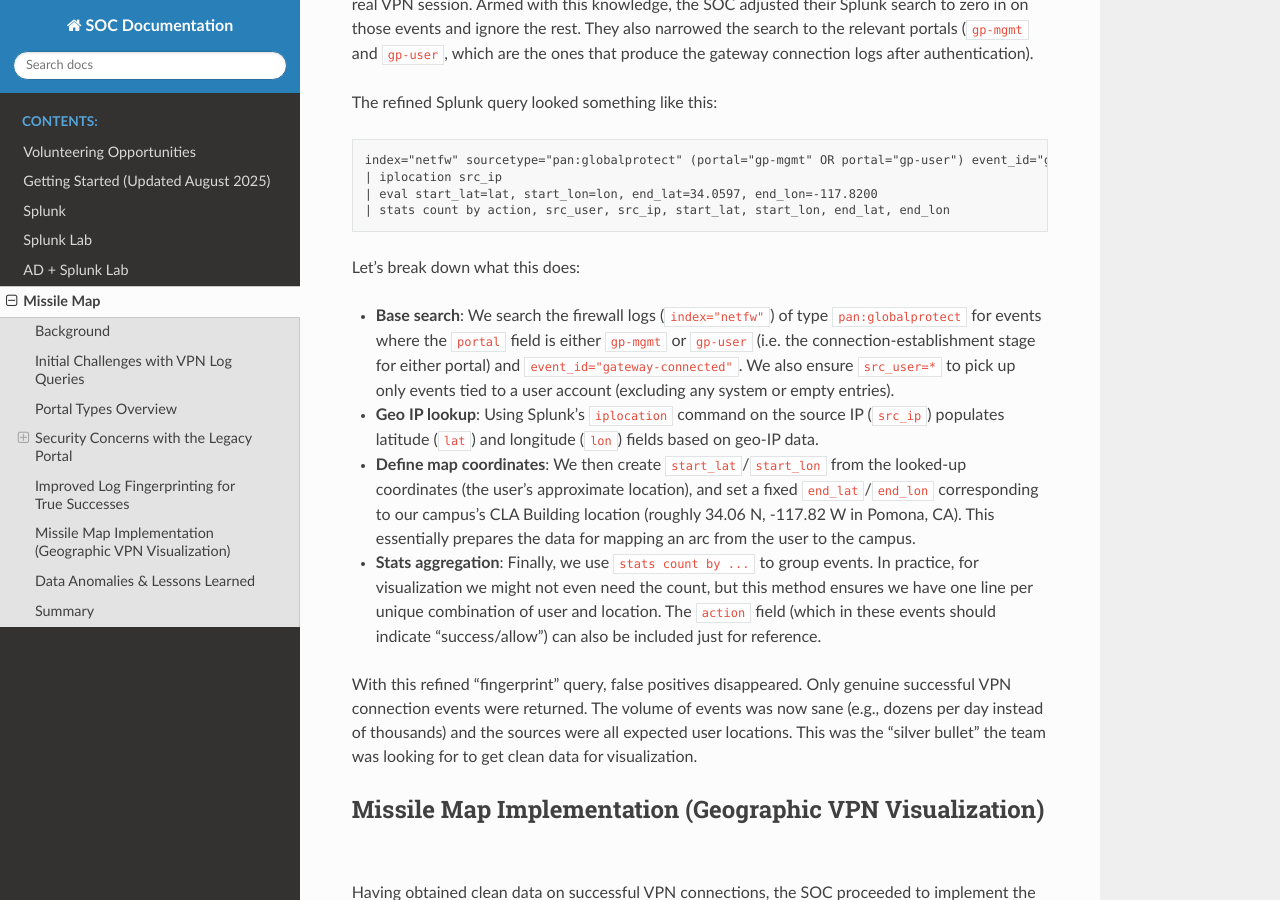
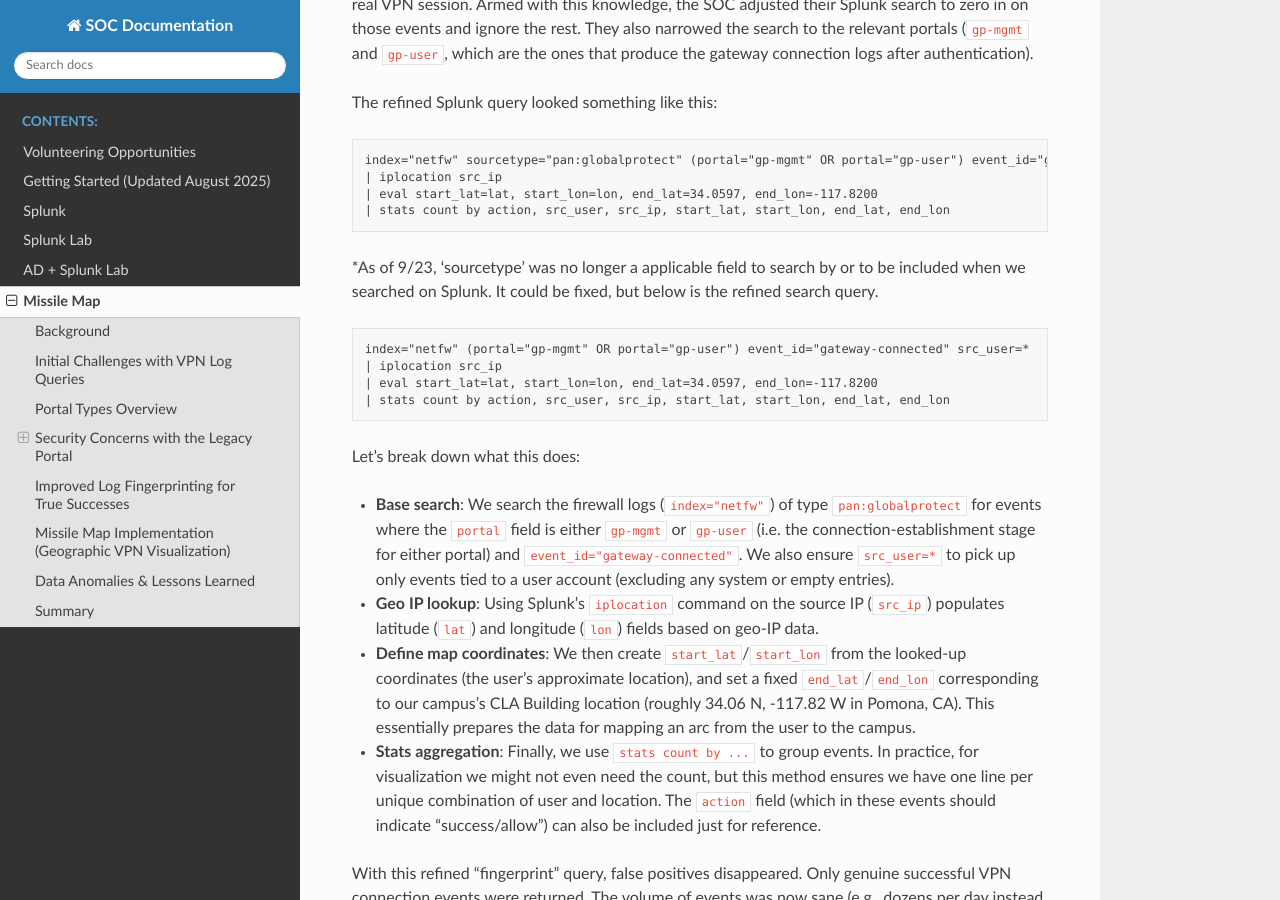
Before and after one commit to cpp-soc/documentation, a Sphinx documentation site: the page built from source/missile_map.md, in a window 1280 px wide and 900 px high, scrolled down 5591 px. Built offline with Sphinx 7.4.7 and the Read the Docs theme 3.1.0, drawn with Linux system fonts in a browser that asks for light colours.

Commit message:
added a newer query

````diff
--- a/source/missile_map.md
+++ b/source/missile_map.md
@@ -78,6 +78,13 @@ index="netfw" sourcetype="pan:globalprotect" (portal="gp-mgmt" OR portal="gp-use
 | eval start_lat=lat, start_lon=lon, end_lat=34.0597, end_lon=-117.8200
 | stats count by action, src_user, src_ip, start_lat, start_lon, end_lat, end_lon
 ```
+*As of 9/23, 'sourcetype' was no longer a applicable field to search by or to be included when we searched on Splunk. It could be fixed, but below is the refined search query.
+```splunk
+index="netfw" (portal="gp-mgmt" OR portal="gp-user") event_id="gateway-connected" src_user=*
+| iplocation src_ip
+| eval start_lat=lat, start_lon=lon, end_lat=34.0597, end_lon=-117.8200
+| stats count by action, src_user, src_ip, start_lat, start_lon, end_lat, end_lon
+```
 
 Let’s break down what this does:
 -   **Base search**: We search the firewall logs (`index="netfw"`) of type `pan:globalprotect` for events where the `portal` field is either `gp-mgmt` or `gp-user` (i.e. the connection-establishment stage for either portal) and `event_id="gateway-connected"`. We also ensure `src_user=*` to pick up only events tied to a user account (excluding any system or empty entries).
````
